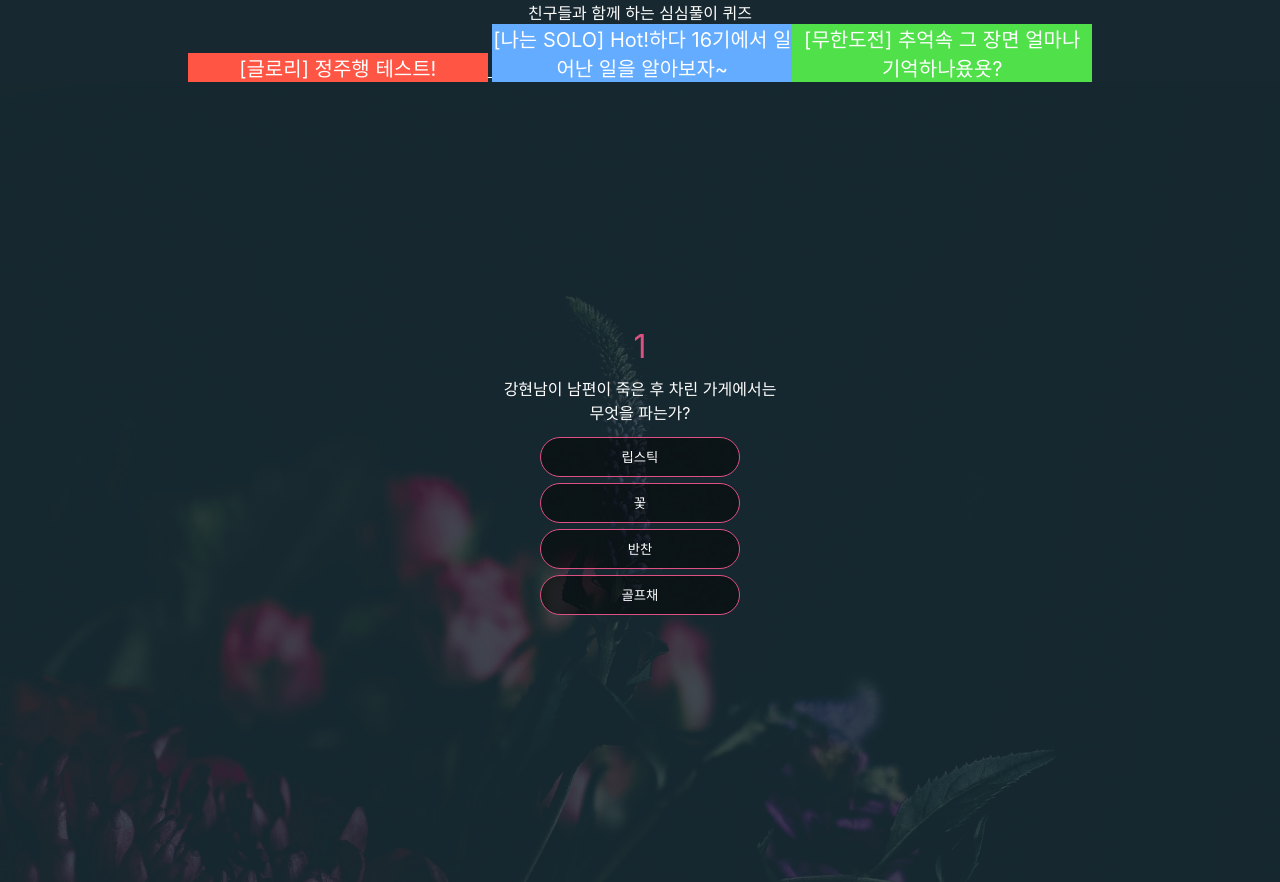
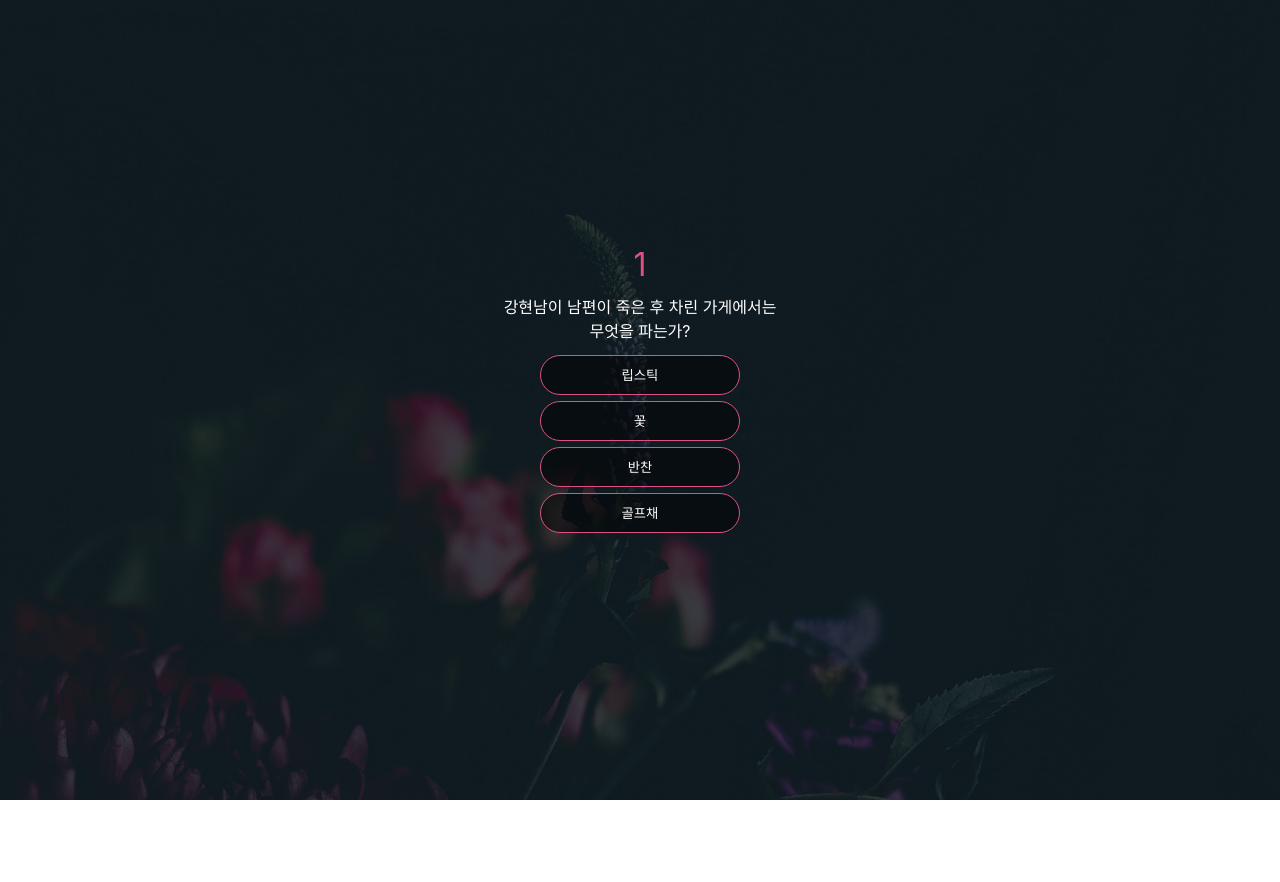
Before and after one commit to jonashan20/futurerichclub, a React (Create React App) app: page /GloryPage in a window 1280 px wide. After the commit the page ends 800 px from the top, so only its background shows below. Built offline with nearby package versions, Linux system fonts and the light colour scheme.

Commit message:
화면정리

```diff
--- a/src/App.css
+++ b/src/App.css
@@ -1,4 +1,5 @@
 * {margin:0; padding:0; color:#fff;}
+a {text-decoration:none;}
 .App {
   background-color:#172830;
   text-align: center;
@@ -8,6 +9,11 @@
 .mt10 {margin-top:10px !important;}
 .mt20 {margin-top:20px !important;}
 .mt30 {margin-top:30px !important;}
+
+.txt-or {color:tomato;}
+.txt-bl {color:royalblue}
+.txt-min {color: turquoise;}
+.bg-white {background-color:#fff;}
 
 /* common contents */
 .btn-basic {width:200px; height:60px; font-size:16px; border:1px solid #de5082; border-radius:20px; background-color:rgba(0,0,0,0.5); color:#fff; cursor: pointer;}
@@ -59,10 +65,63 @@
   margin:10px;
 }
 
-.list-result.show {position:fixed; top:0; left:0; right:0; bottom:0; display:flex; flex-direction: column;justify-content: center; background:rgba(0,0,0,0.8);}
+.list-result.show {
+  position:fixed;
+  top:0;
+  left:0;
+  right:0;
+  bottom:0;
+  display:flex;
+  flex-direction: column;
+  justify-content: center;
+  background:rgba(0,0,0,0.8);}
 .txt-result p {margin:10px 0 2px 0;}
 .txt-result b {color:#867bb3;}
 
+/* main */
+.ly-main-q {
+  display: flex;
+  height: 100vh;
+  flex-direction: column;
+  align-items: center;
+  justify-content: center;
+}
+
+.txt-mtitle {
+  padding:20px;
+  box-sizing:border-box;
+  border-bottom:2px solid #de5082;
+}
+.main-question {
+  display: flex;
+  flex-wrap: wrap;
+}
+.main-question > a {
+  width:50%;
+  display: block;
+  padding:50px 20px;
+  box-sizing:border-box;
+  font-weight:bold;
+  font-size:18px;
+  word-break:keep-all;
+}
+.main-question > a:hover {
+  background:rgba(255,255,255,0.1);
+}
+.main-question > a  p {
+  padding:20px 0;
+  font-size:14px;
+}
+
+.question-page,
+.ly-contents {
+  position: fixed;
+  top:0;
+  left:0;
+  right:0;
+  background-color: #0e181d;
+  z-index:99;
+}
+
 .pageDetail {background-color:#172830;}
-
 .hidden-question {display: hidden}
--- a/src/App.js
+++ b/src/App.js
@@ -20,20 +20,40 @@ function App() {    // function App() { <= App이 파일이름과 같아야함
     // ============Root element는 꼭 1개로 열고 =================//
     <BrowserRouter>
     <div className="App">
-    <div>  친구들과 함께 하는 심심풀이 퀴즈</div>
-    <div   >
-    <Link to="/Glory"> <div style={{display: 'inline-block', width:'300px' , textAlign: 'center', fontSize: '20px', backgroundColor: '#ff5544'}}>  [글로리] 정주행 테스트!</div></Link>
-    <Link to="/Glory"> <div style={{display: 'inline-block', width:'300px', textAlign: 'center', fontSize: '20px', backgroundColor: '#64acff'}}>  [나는 SOLO] Hot!하다 16기에서 일어난 일을 알아보자~</div></Link>
-    <Link to="/Glory"><div style={{display: 'inline-block', width:'300px', textAlign: 'center', fontSize: '20px', backgroundColor: '#50e04a'}}> [무한도전] 추억속 그 장면 얼마나 기억하나욨욧?</div></Link>
+      <div className='ly-main-q'>
+        <h1 className='txt-mtitle'>😃 요즘 핫한 킬링타임 퀴이즈 😃</h1>
+        <div className='main-question'>
+        <Link to="/Glory">
+          <div className='link-question txt-or'>
+            <div className='link-img'></div>
+            [더글로리] 정주행 테스트
+            <p>✅ 당신의 관찰력 검사 ㄱㄱ ✅</p>
+          </div>
+        </Link>
+        <Link to="/Glory">
+          <div className='link-question txt-bl'>
+            <div className='link-img'></div>
+            [나는 SOLO] Hot!한 16기에서 일어난 일
+            <p>✅ 나쏠 16기 얼마나 아세요? ✅</p>
+            </div>
+        </Link>
+        <Link to="/Glory">
+          <div className='link-question txt-min'>
+          <div className='link-img'></div>
+            [무한도전] 무도 빠라구요?
+            <p>✅ 이거 모르면 무도키즈 아님ㅋ ✅</p>
+          </div>
+        </Link>
+        </div>
+
+      </div>
+      <Routes>
+          <Route path='/Glory' element={<Glory/>}/>
+          <Route path='/GloryPage' element={<GloryPage/>}/>
+          <Route path='/GloryResult' element={<GloryResult/>}/>
+      </Routes>
     </div>
-    <Routes>
-        <Route path='/Glory' element={<Glory/>}/>
-        <Route path='/GloryPage' element={<GloryPage/>}/>
-        <Route path='/GloryResult' element={<GloryResult/>}/>
-    </Routes>
 
-
-    </div>
     </BrowserRouter>
   );
 }
--- a/src/Glory/GloryMain.js
+++ b/src/Glory/GloryMain.js
@@ -6,7 +6,7 @@ import { Link } from 'react-router-dom';
 function GloryMain() {
 
   return (
-    <div className="main">
+    <div className="question-page">
 
       <div className='ly-main'>
           <h1><p>'더글로리'</p> 봤으면 끄덕여 ^^</h1>
--- a/src/Glory/GloryResult.js
+++ b/src/Glory/GloryResult.js
@@ -101,12 +101,15 @@ function GloryResult() {
             {/* <img className="image" alt="instagram" src="img/instagram.webp" /> */}
           </div>
 
+          <div className='wrap-btn'>
             <Link to='/Glory'>
               <button className='btn-basic mt20'>다시하기</button>
             </Link>
             <Link to='/Main'>
               <button className='btn-basic mt20'>다른 퀴즈 하기</button>
             </Link>
+          </div>
+
           <div className='wrap-share'>
             {/* <a className='btn-share' >문제 공유하기</a>
             <a className='btn-share' >결과 공유하기</a> */}
```
Lines whose indentation alone changed are shown as unchanged.
